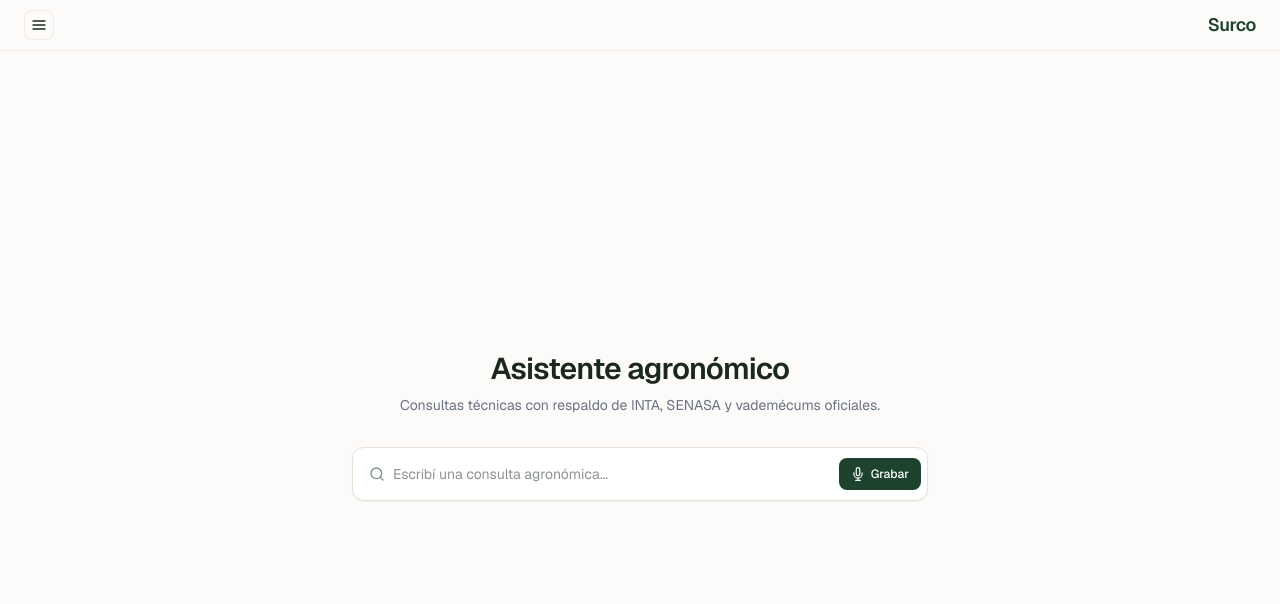
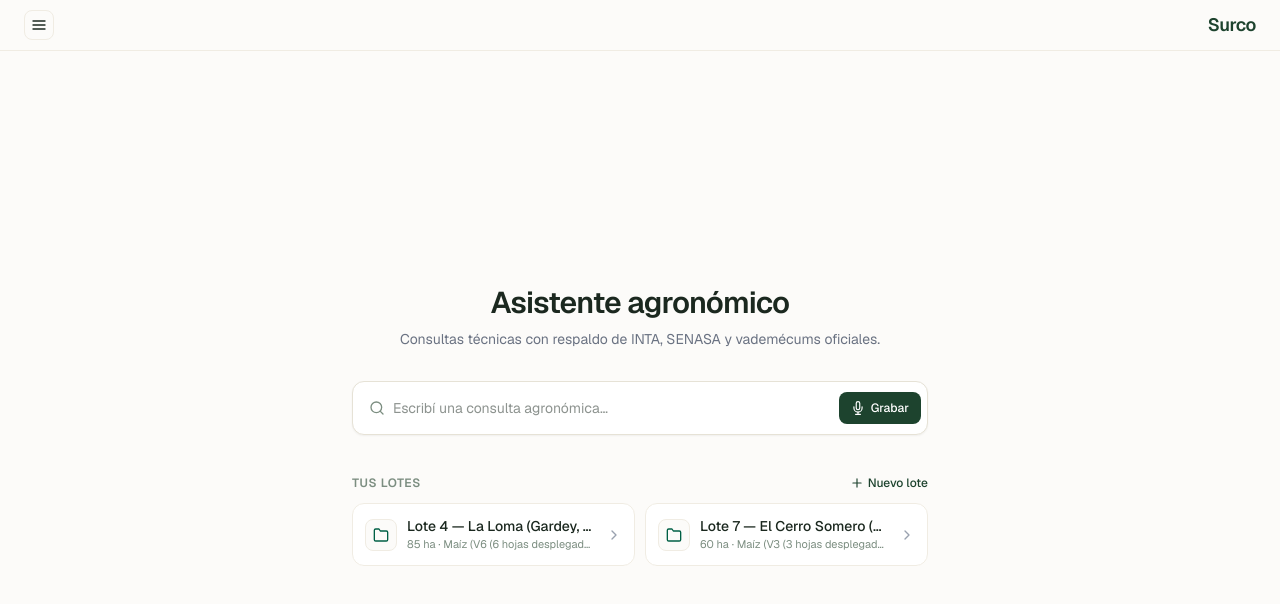
Before and after one commit to JereAguilar1/pingo-agro, a Next.js app: page / in a window 1280 px wide. Shown: the top 604 px of the page. Built offline with nearby package versions, Linux system fonts and the light colour scheme.

Commit message:
feat: replace file attachment with camera/gallery photo button and add 'Tus lotes' section to home

```diff
--- a/src/app/chat/page.tsx
+++ b/src/app/chat/page.tsx
@@ -9,9 +9,9 @@ import { LoteDashboard } from "@/components/LoteDashboard";
 import { LoteWizardModal } from "@/components/LoteWizardModal";
 import {
   IconArrowLeft,
+  IconCamera,
   IconClose,
   IconMic,
-  IconPaperclip,
   IconSend,
 } from "@/components/Icons";
 import {
@@ -63,7 +63,12 @@ function ChatInner() {
     cancelRecording,
   } = useAudioRecorder();
 
-  const docInputRef = useRef<HTMLInputElement>(null);
+  const [attachedPhoto, setAttachedPhoto] = useState<{
+    name: string;
+    dataUrl: string;
+  } | null>(null);
+
+  const photoInputRef = useRef<HTMLInputElement>(null);
   const bottomRef = useRef<HTMLDivElement>(null);
   const initialized = useRef(false);
 
@@ -227,24 +232,20 @@ function ChatInner() {
     setMessages([]);
   }
 
-  function handleDocUpload(e: ChangeEvent<HTMLInputElement>) {
+  function handlePhotoSelect(e: ChangeEvent<HTMLInputElement>) {
     const file = e.target.files?.[0];
     if (!file) return;
 
     const reader = new FileReader();
     reader.onload = () => {
-      const content = typeof reader.result === "string" ? reader.result : "";
-      if (content.trim()) {
-        const newDoc: UploadedDocument = {
-          id: `doc-${Date.now()}`,
-          title: file.name,
-          content: content.slice(0, 15000),
-          uploadedAt: new Date().toISOString().slice(0, 10),
-        };
-        setUploadedDocs((prev) => [...prev, newDoc]);
+      if (typeof reader.result === "string") {
+        setAttachedPhoto({
+          name: file.name,
+          dataUrl: reader.result,
+        });
       }
     };
-    reader.readAsText(file);
+    reader.readAsDataURL(file);
     e.target.value = "";
   }
 
@@ -255,16 +256,25 @@ function ChatInner() {
     modality: "chat" | "voice" = "chat"
   ) {
     const q = question.trim();
-    if (!q || loading) return;
+    if ((!q && !attachedPhoto) || loading) return;
 
     const effectiveLote = overrideLote !== undefined ? overrideLote : activeLote;
     const effectiveLoteId = effectiveLote?.id ?? null;
 
+    const currentPhoto = attachedPhoto;
+    setAttachedPhoto(null);
+
     const userMsg: ChatMessage = {
       id: crypto.randomUUID(),
       role: "user",
-      content: q,
-      inputModality: modality,
+      content: q || "Consulta sobre la foto adjunta",
+      inputModality: currentPhoto ? "photo" : modality,
+      photoAttachment: currentPhoto
+        ? {
+            name: currentPhoto.name,
+            dataUrl: currentPhoto.dataUrl,
+          }
+        : undefined,
       createdAt: Date.now(),
     };
     const withUser = [...messages, userMsg];
@@ -488,6 +498,30 @@ function ChatInner() {
                 }}
               >
                 <div className="max-w-2xl mx-auto flex flex-col gap-2">
+                  {attachedPhoto && (
+                    <div
+                      className="inline-flex items-center gap-2 p-1 pl-1.5 pr-2 rounded-lg border bg-white text-xs self-start shadow-xs"
+                      style={{ borderColor: "var(--surco-border-light)" }}
+                    >
+                      <img
+                        src={attachedPhoto.dataUrl}
+                        alt="Preview"
+                        className="w-7 h-7 rounded object-cover"
+                      />
+                      <span className="truncate max-w-[140px] text-[11px]" style={{ color: "var(--surco-ink)" }}>
+                        {attachedPhoto.name}
+                      </span>
+                      <button
+                        type="button"
+                        onClick={() => setAttachedPhoto(null)}
+                        className="opacity-50 hover:opacity-100 cursor-pointer ml-1"
+                        title="Quitar foto"
+                      >
+                        <IconClose className="w-3.5 h-3.5" />
+                      </button>
+                    </div>
+                  )}
+
                   {uploadedDocs.length > 0 && (
                     <div className="flex items-center gap-1.5 flex-wrap text-xs">
                       {uploadedDocs.map((d) => (
@@ -576,20 +610,21 @@ function ChatInner() {
                       style={{ borderColor: "var(--surco-border)" }}
                     >
                       <input
-                        ref={docInputRef}
+                        ref={photoInputRef}
                         type="file"
-                        accept=".txt,.md,.csv,.json"
-                        onChange={handleDocUpload}
+                        accept="image/*"
+                        onChange={handlePhotoSelect}
                         className="hidden"
                       />
                       <button
                         type="button"
-                        onClick={() => docInputRef.current?.click()}
+                        onClick={() => photoInputRef.current?.click()}
                         className="p-2 rounded-lg text-xs font-medium cursor-pointer transition-colors hover:bg-black/5 shrink-0"
                         style={{ color: "var(--surco-ink-soft)" }}
-                        title="Adjuntar documento (.txt, .md, .csv)"
+                        title="Sacar foto o abrir galería"
+                        aria-label="Cámara o galería"
                       >
-                        <IconPaperclip className="w-4 h-4 text-gray-500" />
+                        <IconCamera className="w-4 h-4 text-gray-600" />
                       </button>
 
                       <input
@@ -604,7 +639,7 @@ function ChatInner() {
                         style={{ color: "var(--surco-ink)" }}
                       />
 
-                      {input.trim() ? (
+                      {input.trim() || attachedPhoto ? (
                         <button
                           type="submit"
                           disabled={loading}
--- a/src/app/page.tsx
+++ b/src/app/page.tsx
@@ -7,7 +7,15 @@ import { ProjectsSidebar } from "@/components/ProjectsSidebar";
 import { LoteWizardModal } from "@/components/LoteWizardModal";
 import { DEFAULT_PRODUCER_LOTES, getSavedLotes, getSavedThreads, saveLotes } from "@/lib/local-knowledge";
 import { ChatThread, ProducerLote } from "@/lib/types";
-import { IconClose, IconMic, IconSearch, IconSend } from "@/components/Icons";
+import {
+  IconChevronRight,
+  IconClose,
+  IconFolder,
+  IconMic,
+  IconPlus,
+  IconSearch,
+  IconSend,
+} from "@/components/Icons";
 import { useAudioRecorder } from "@/hooks/useAudioRecorder";
 
 export default function Home() {
@@ -224,6 +232,69 @@ export default function Home() {
               </div>
             )}
           </form>
+
+          {/* Tus lotes */}
+          <section className="flex flex-col gap-3 pt-2">
+            <div className="flex items-center justify-between">
+              <span
+                className="text-xs font-semibold uppercase tracking-wider"
+                style={{ color: "var(--surco-ink-muted)" }}
+              >
+                Tus lotes
+              </span>
+              <button
+                type="button"
+                onClick={() => setShowLoteWizard(true)}
+                className="inline-flex items-center gap-1 text-xs font-medium cursor-pointer hover:underline"
+                style={{ color: "var(--surco-green)" }}
+              >
+                <IconPlus className="w-3.5 h-3.5" />
+                <span>Nuevo lote</span>
+              </button>
+            </div>
+
+            {lotes.length === 0 ? (
+              <div
+                className="rounded-xl border p-5 text-center text-xs bg-white"
+                style={{ borderColor: "var(--surco-border-light)", color: "var(--surco-ink-muted)" }}
+              >
+                No tenés lotes creados aún.
+              </div>
+            ) : (
+              <div className="grid grid-cols-1 sm:grid-cols-2 gap-2.5">
+                {lotes.map((lote) => (
+                  <button
+                    key={lote.id}
+                    type="button"
+                    onClick={() => router.push(`/chat?lote=${encodeURIComponent(lote.id)}`)}
+                    className="text-left rounded-xl border p-3 bg-white transition-all hover:border-emerald-800/30 hover:shadow-xs flex items-center justify-between gap-3 cursor-pointer group"
+                    style={{ borderColor: "var(--surco-border-light)" }}
+                  >
+                    <div className="flex items-center gap-2.5 min-w-0">
+                      <div
+                        className="w-8 h-8 rounded-lg flex items-center justify-center shrink-0 border"
+                        style={{ background: "var(--surco-bg)", borderColor: "var(--surco-border-light)" }}
+                      >
+                        <IconFolder className="w-4 h-4 text-emerald-800" />
+                      </div>
+                      <div className="flex flex-col min-w-0">
+                        <span
+                          className="text-xs sm:text-sm font-medium truncate group-hover:text-emerald-900"
+                          style={{ color: "var(--surco-ink)" }}
+                        >
+                          {lote.name}
+                        </span>
+                        <span className="text-[11px] truncate" style={{ color: "var(--surco-ink-muted)" }}>
+                          {lote.hectares} ha · {lote.crop} ({lote.phenology})
+                        </span>
+                      </div>
+                    </div>
+                    <IconChevronRight className="w-4 h-4 text-gray-400 group-hover:translate-x-0.5 transition-transform shrink-0" />
+                  </button>
+                ))}
+              </div>
+            )}
+          </section>
         </div>
       </main>
     </div>
--- a/src/components/Icons.tsx
+++ b/src/components/Icons.tsx
@@ -228,3 +228,12 @@ export function IconStop(props: SVGProps<SVGSVGElement>) {
     </svg>
   );
 }
+
+export function IconCamera(props: SVGProps<SVGSVGElement>) {
+  return (
+    <svg viewBox="0 0 24 24" fill="none" stroke="currentColor" strokeWidth="2" strokeLinecap="round" strokeLinejoin="round" {...props}>
+      <path d="M23 19a2 2 0 0 1-2 2H3a2 2 0 0 1-2-2V8a2 2 0 0 1 2-2h4l2-3h6l2 3h4a2 2 0 0 1 2 2z" />
+      <circle cx="12" cy="13" r="4" />
+    </svg>
+  );
+}
--- a/src/components/MessageBubble.tsx
+++ b/src/components/MessageBubble.tsx
@@ -25,7 +25,16 @@ export function MessageBubble({ message, onSubmitForm }: Props) {
               <span>Audio transcrito</span>
             </div>
           )}
-          <p className="whitespace-pre-wrap">{message.content}</p>
+          {message.photoAttachment?.dataUrl && (
+            <div className="rounded-xl overflow-hidden max-h-48 max-w-xs border border-white/20 my-0.5">
+              <img
+                src={message.photoAttachment.dataUrl}
+                alt={message.photoAttachment.name || "Foto adjunta"}
+                className="w-full h-auto object-cover max-h-48"
+              />
+            </div>
+          )}
+          {message.content && <p className="whitespace-pre-wrap">{message.content}</p>}
         </div>
       </div>
     );
```
